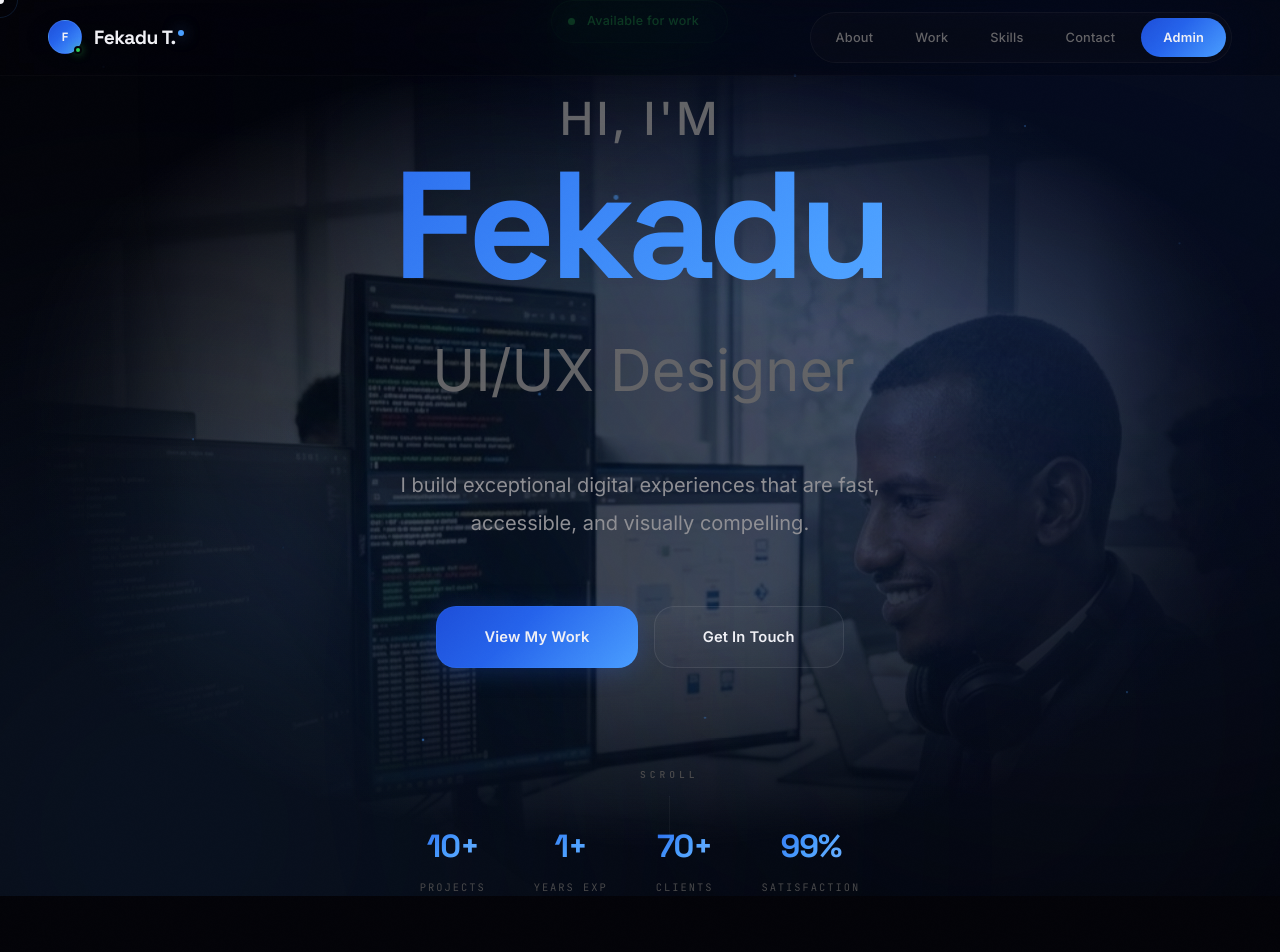
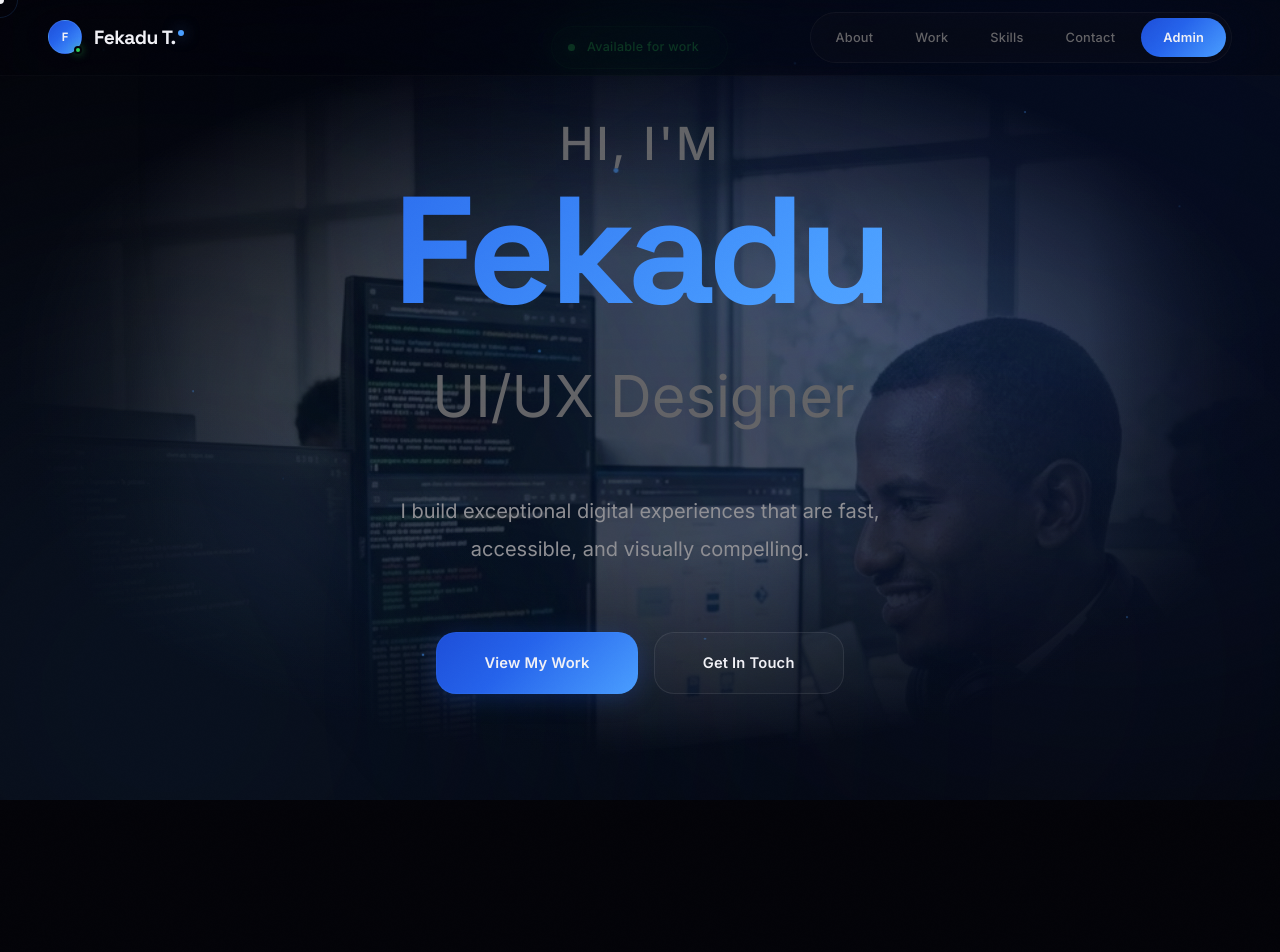
Before and after one commit to Fekadu598/my-portifolio, a React (Create React App) app in the folder frontend/: page / in a window 1280 px wide. Shown: the top 952 px of the page. Built offline with nearby package versions, Linux system fonts and the light colour scheme; no server answers.

Commit message:
remove counter row and scroll indicator from hero

```diff
--- a/frontend/src/components/Hero.js
+++ b/frontend/src/components/Hero.js
@@ -35,25 +35,6 @@ function Particles() {
     <div className="hero-particles">
       {Array.from({ length: 12 }).map((_, i) => (
         <div key={i} className="hero-particle" />
-      ))}
-    </div>
-  );
-}
-
-function CounterRow() {
-  const counters = [
-    { value: '10+', label: 'Projects' },
-    { value: '1+', label: 'Years Exp' },
-    { value: '70+', label: 'Clients' },
-    { value: '99%', label: 'Satisfaction' },
-  ];
-  return (
-    <div className="counter-row">
-      {counters.map((c) => (
-        <div className="counter-item" key={c.label}>
-          <div className="counter-value">{c.value}</div>
-          <div className="counter-label">{c.label}</div>
-        </div>
       ))}
     </div>
   );
@@ -125,11 +106,6 @@ export default function Hero({ profile }) {
             </a>
           )}
         </div>
-        <CounterRow />
-      </div>
-      <div className="scroll-indicator">
-        <span className="scroll-indicator-text">Scroll</span>
-        <div className="scroll-indicator-line" />
       </div>
     </section>
   );
```
